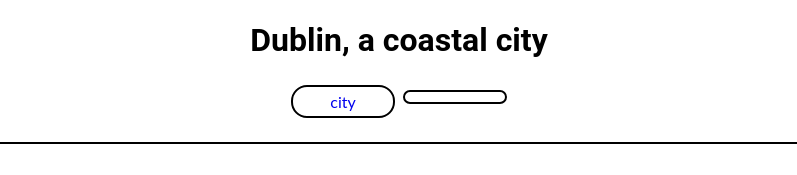
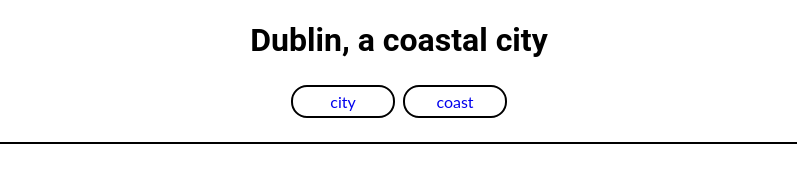
Before and after one commit to szelezsan/dublin-photos-judit, a plain HTML site: page index.html in a window 1280 px wide. Shown: the top 175 px of the page, without its empty margins (241-1038 px from the left). Drawn offline with Linux system fonts and the light colour scheme.

Commit message:
add index.html

```diff
--- a/index.html
+++ b/index.html
@@ -10,14 +10,14 @@
   <body>
     <h1>Dublin, a coastal city</h1>
     <nav>
-      <ul>
+    <ul>
         <li>
-          <a href="index.html">city</a>
+            <a href="index.html">city</a>
         </li>
         <li>
-          <a href="coast.html"></a>
+            <a href="coast.html">coast</a>
         </li>
-      </ul>
+    </ul>
     </nav>
     <section>
         <figure>
```
